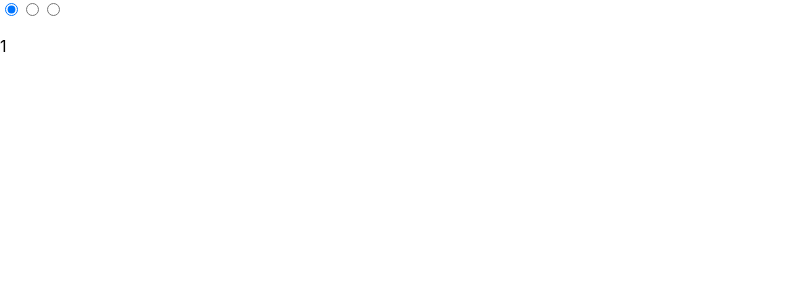
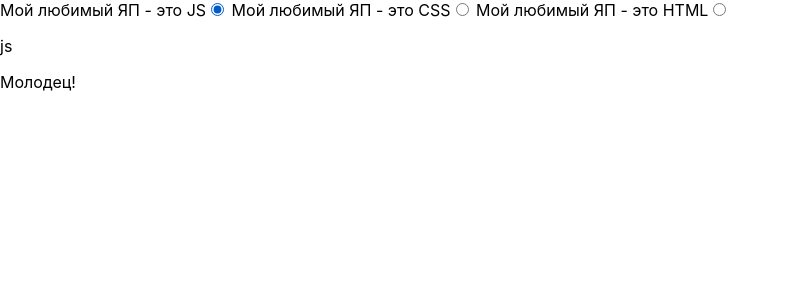
Before and after one commit to nemnogokartavyy/Basic-React-Tutorial, a React (Create React App) app: page / in a window 1280 px wide. Shown: the top 300 px of the page, without its empty margins (0-789 px from the left). Built offline with nearby package versions, Linux system fonts and the light colour scheme.

Commit message:
React Prime 68/112 chapter 2 task 69 gtask

```diff
--- a/src/App.js
+++ b/src/App.js
@@ -2,18 +2,31 @@
 
 import React, { useState } from 'react';
 
-//1
+//2
 function App() {
 
-  const [value, setValue] = useState('1');
+  const [value, setValue] = useState('0');
+
+  let arr = ['js', 'css', 'html'];
 
   return (
     <>
-      <input type='radio' name='radio' value='1' checked={value === '1' ? true : false} onChange={(event) => setValue(event.target.value)} />
-      <input type='radio' name='radio' value='2' checked={value === '2' ? true : false} onChange={(event) => setValue(event.target.value)} />
-      <input type='radio' name='radio' value='3' checked={value === '3' ? true : false} onChange={(event) => setValue(event.target.value)} />
+      <label> Мой любимый ЯП - это JS
+        <input type='radio' name='radio' value='0' checked={value === '0' ? true : false} onChange={(event) => setValue(event.target.value)} />
+      </label>
+      <label> Мой любимый ЯП - это CSS
+        <input type='radio' name='radio' value='1' checked={value === '1' ? true : false} onChange={(event) => setValue(event.target.value)} />
+      </label>
+      <label> Мой любимый ЯП - это HTML
+        <input type='radio' name='radio' value='2' checked={value === '2' ? true : false} onChange={(event) => setValue(event.target.value)} />
+      </label>
       <p>
-        {value}
+        {value === '0' && arr[value]}
+        {value === '1' && arr[value]}
+        {value === '2' && arr[value]}
+      </p>
+      <p>
+        {value === '0' && 'Молодец!'}
       </p>
     </>
   )
```
